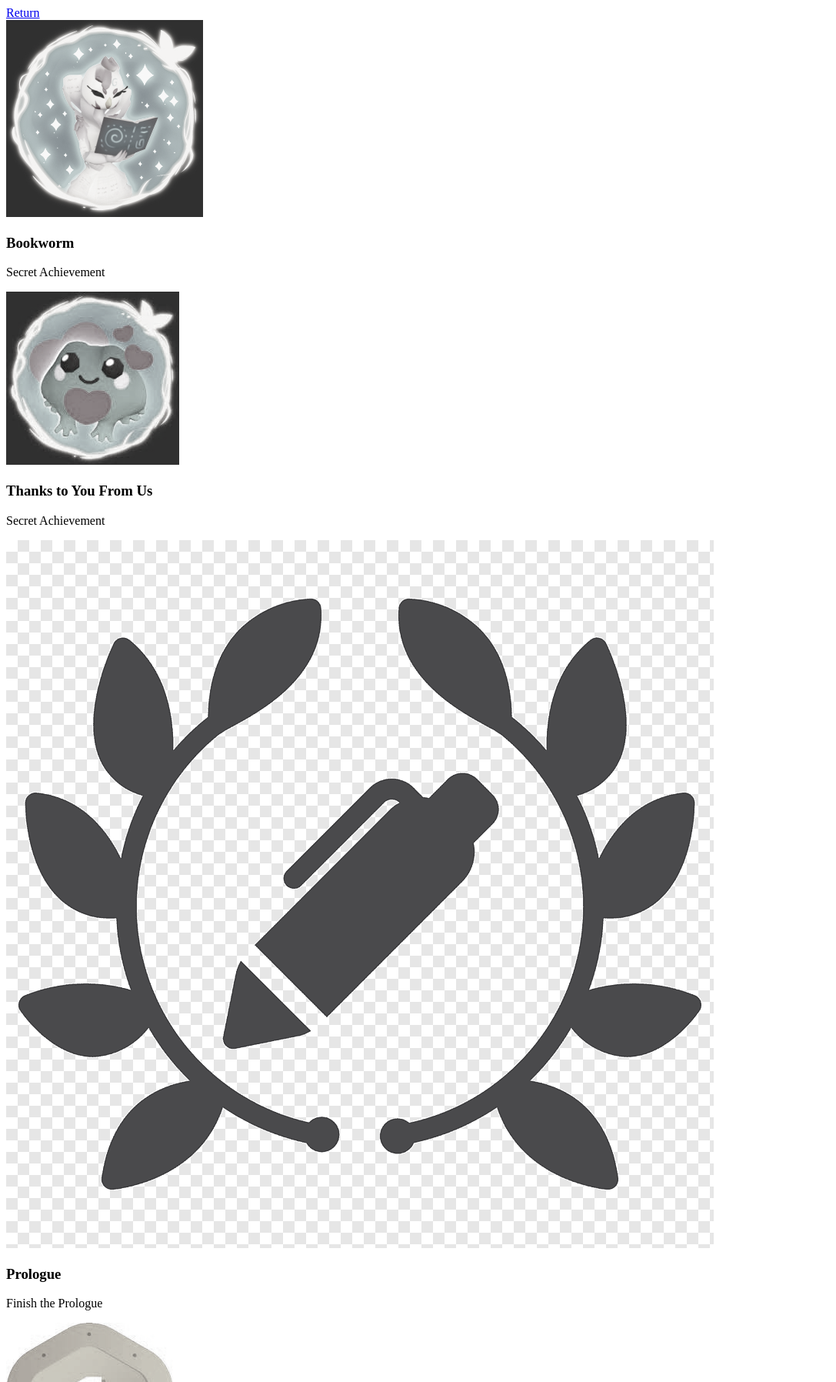
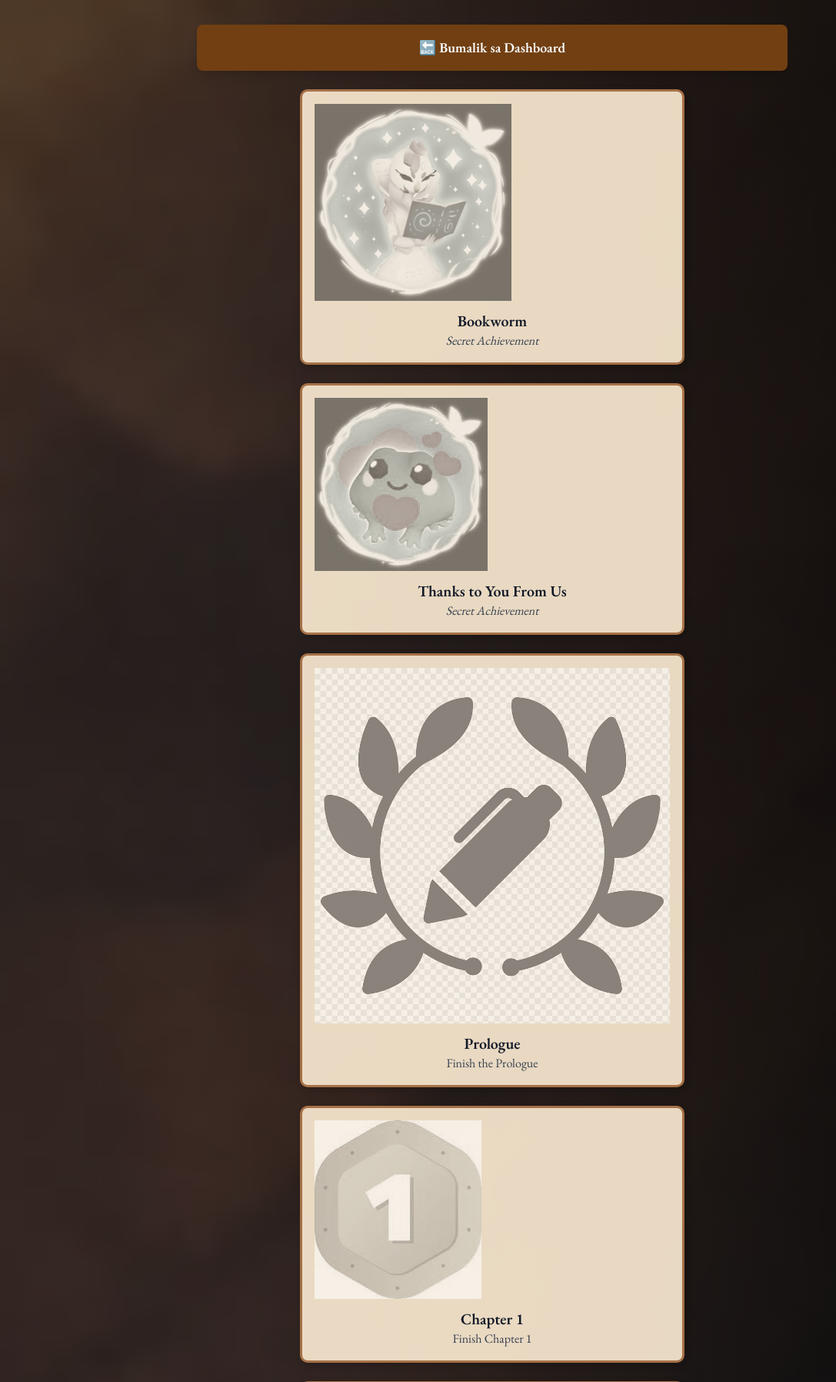
Before and after one commit to Ry-leigh/digibook, a Laravel app: page /achievements in a window 1280 px wide. Shown: the top 1796 px of the page at 77% size, without its empty margins (0-1087 px from the left). Run offline with Laravel 12, Linux system fonts and the light colour scheme; the visitor is signed in with stand-in values (Sample User, id 1); data that the repository does not hold is empty; some libraries are stand-ins or nearby versions.

Commit message:
final commit

```diff
--- a/resources/views/achievements.blade.php
+++ b/resources/views/achievements.blade.php
@@ -5,70 +5,91 @@
     <meta name="viewport" content="width=device-width, initial-scale=1.0">
     <meta http-equiv="X-UA-Compatible" content="ie=edge">
     <title>Achievements</title>
+    <script src="https://cdn.tailwindcss.com"></script>
+    <style>
+        @import url('https://fonts.googleapis.com/css2?family=EB+Garamond:wght@400;600&display=swap');
+
+        body {
+            background: linear-gradient(90deg, rgba(255, 255, 255, 0) 0%, rgba(255, 255, 255, 0) 20%, rgba(0, 0, 0, 0.695) 100%) no-repeat,
+                        url('{{ asset('images/dashboard-resources/background.png') }}') no-repeat;
+            background-size: 100% 100%, cover;
+            font-family: 'EB Garamond', serif;
+        }
+
+        .locked-badge {
+            filter: grayscale(95%);
+            opacity: 0.6;
+        }
+
+        .achievement-card {
+            background: rgba(255, 239, 213, 0.9); /* Soft parchment effect */
+            border: 3px solid rgba(139, 69, 19, 0.7); /* Classic brown border */
+            border-radius: 10px;
+            padding: 16px;
+            width: 100%;
+            max-width: 500px;
+            text-align: center;
+            transition: transform 0.3s ease-in-out;
+            box-shadow: 3px 3px 10px rgba(0, 0, 0, 0.2);
+        }
+
+        .achievement-card:hover {
+            transform: scale(1.03);
+            box-shadow: 5px 5px 15px rgba(0, 0, 0, 0.3);
+        }
+    </style>
 </head>
-<style>
-    .locked-badge {
-        filter: grayscale(95%);
-    }
-</style>
-<body>
-    <a href="{{ route('dashboard') }}">Return</a>
-    @if ($achievements->visit_dictionary == 0)
-        <div>
-            <img class="locked-badge" src="{{ asset('images/achievement-badges/bookworm.jpg') }}" alt="">
-            <h3>Bookworm</h3>
-            <p>Secret Achievement</p>
+<body class="p-8 text-gray-900 flex flex-col items-center">
+
+    <!-- Return Button -->
+    <nav class="w-full max-w-3xl bg-yellow-900 text-white p-4 rounded-lg mb-6 shadow-lg text-center">
+        <a href="{{ route('dashboard') }}"
+           class="text-lg font-semibold hover:text-yellow-300 transition">
+            🔙 Bumalik sa Dashboard
+        </a>
+    </nav>
+
+    <!-- Achievements List (One per Row) -->
+    <div class="flex flex-col gap-6 items-center w-full max-w-lg">
+
+        <!-- Bookworm Achievement -->
+        <div class="achievement-card">
+            <img class="{{ $achievements->visit_dictionary == 0 ? 'locked-badge' : 'unlocked-badge' }}"
+                 src="{{ asset('images/achievement-badges/bookworm.jpg') }}"
+                 alt="Bookworm" class="w-full h-48 object-cover rounded-md">
+            <h3 class="text-xl font-semibold mt-3">Bookworm</h3>
+            <p class="text-md text-gray-700 italic">Secret Achievement</p>
         </div>
-    @else
-        <div>
-            <img class="unlocked-badge" src="{{ asset('images/achievement-badges/bookworm.jpg') }}" alt="">
-            <h3>Bookworm</h3>
-            <p>Secret Achievement</p>
+
+        <!-- Thanks to You Achievement -->
+        <div class="achievement-card">
+            <img class="{{ $achievements->visit_about == 0 ? 'locked-badge' : 'unlocked-badge' }}"
+                 src="{{ asset('images/achievement-badges/thanks-to-you-from-us.jpg') }}"
+                 alt="Thanks to You" class="w-full h-48 object-cover rounded-md">
+            <h3 class="text-xl font-semibold mt-3">Thanks to You From Us</h3>
+            <p class="text-md text-gray-700 italic">Secret Achievement</p>
         </div>
-    @endif
 
-    @if ($achievements->visit_about == 0)
-        <div>
-            <img class="locked-badge" src="{{ asset('images/achievement-badges/thanks-to-you-from-us.jpg') }}" alt="">
-            <h3>Thanks to You From Us</h3>
-            <p>Secret Achievement</p>
+        <!-- Prologue Achievement -->
+        <div class="achievement-card">
+            <img class="{{ $count > 0 ? 'unlocked-badge' : 'locked-badge' }}"
+                 src="{{ asset('images/achievement-badges/prologue.png') }}"
+                 alt="Prologue" class="w-full h-48 object-cover rounded-md">
+            <h3 class="text-xl font-semibold mt-3">Prologue</h3>
+            <p class="text-md text-gray-700">Finish the Prologue</p>
         </div>
-    @else
-        <div>
-            <img class="unlocked-badge" src="{{ asset('images/achievement-badges/thanks-to-you-from-us.jpg') }}" alt="">
-            <h3>Thanks to You From Us</h3>
-            <p>Secret Achievement</p>
-        </div>
-    @endif
 
-    @if ($count > 0)
-        <div>
-            <img class="unlocked-badge" src="{{ asset('images/achievement-badges/prologue.png') }}" alt="">
-            <h3>Prologue</h3>
-            <p>Finish the Prologue</p>
-        </div>
-    @else
-        <div>
-            <img class="locked-badge" src="{{ asset('images/achievement-badges/prologue.png') }}" alt="">
-            <h3>Prologue</h3>
-            <p>Finish the Prologue</p>
-        </div>
-    @endif
+        <!-- Chapter Achievements (1 per row) -->
+        @for ($i = 1; $i <= 30; $i++)
+            <div class="achievement-card">
+                <img class="{{ $count > $i ? 'unlocked-badge' : 'locked-badge' }}"
+                     src="{{ asset('images/achievement-badges/chapter' . $i . '.jpg') }}"
+                     alt="Chapter {{ $i }}" class="w-full h-48 object-cover rounded-md">
+                <h3 class="text-xl font-semibold mt-3">Chapter {{ $i }}</h3>
+                <p class="text-md text-gray-700">Finish Chapter {{ $i }}</p>
+            </div>
+        @endfor
+    </div>
 
-    @for ($i = 1; $i <= 30; $i++)
-        @if ($count > $i)
-            <div>
-                <img class="unlocked-badge" src="{{ asset('images/achievement-badges/chapter' . $i . '.jpg') }}" alt="">
-                <h3>Chapter {{ $i }}</h3>
-                <p>Finish Chapter {{ $i }}</p>
-            </div>
-        @else
-            <div>
-                <img class="locked-badge" src="{{ asset('images/achievement-badges/chapter' . $i . '.jpg') }}" alt="">
-                <h3>Chapter {{ $i }}</h3>
-                <p>Finish Chapter {{ $i }}</p>
-            </div>
-        @endif
-    @endfor
 </body>
 </html>
```
Also changed, not shown: resources/views/dictionary.blade.php (+43 -9 lines), resources/views/word.blade.php (+48 -12 lines).
